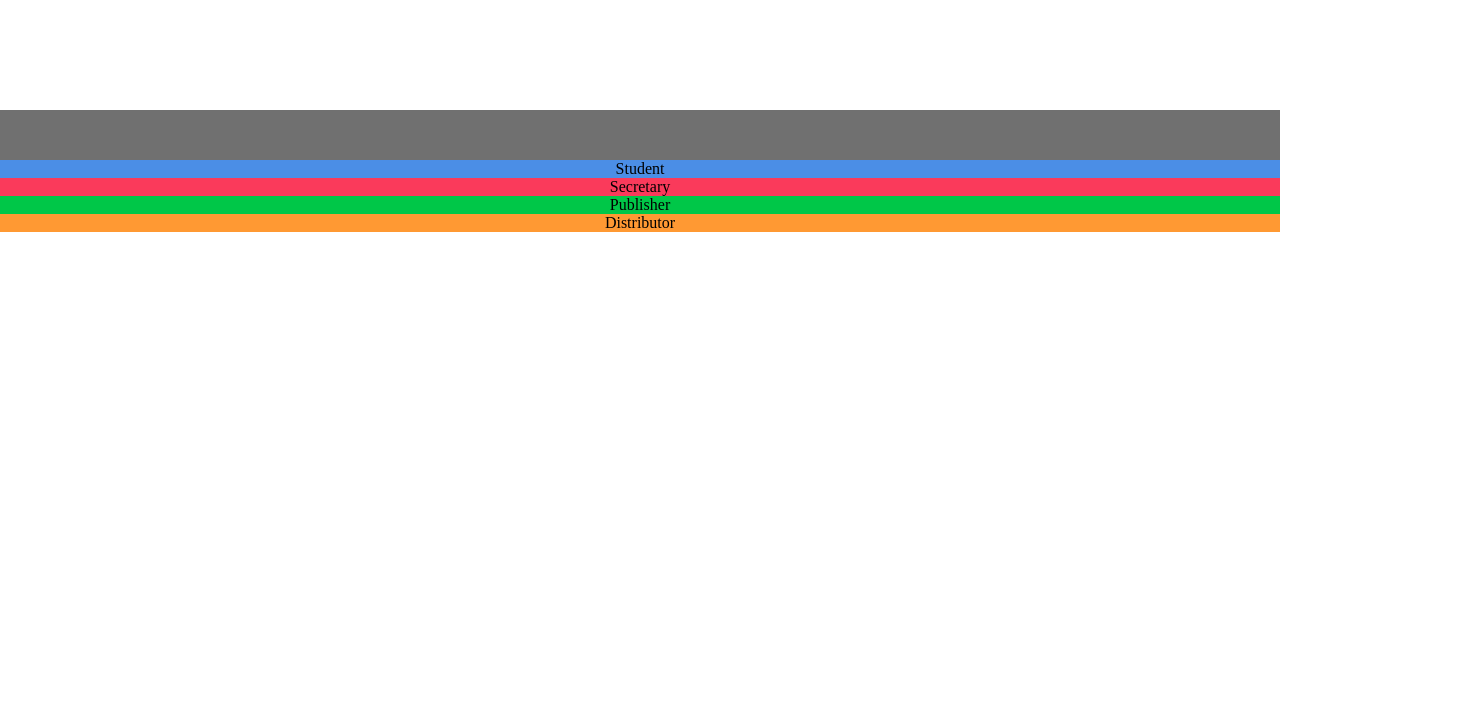
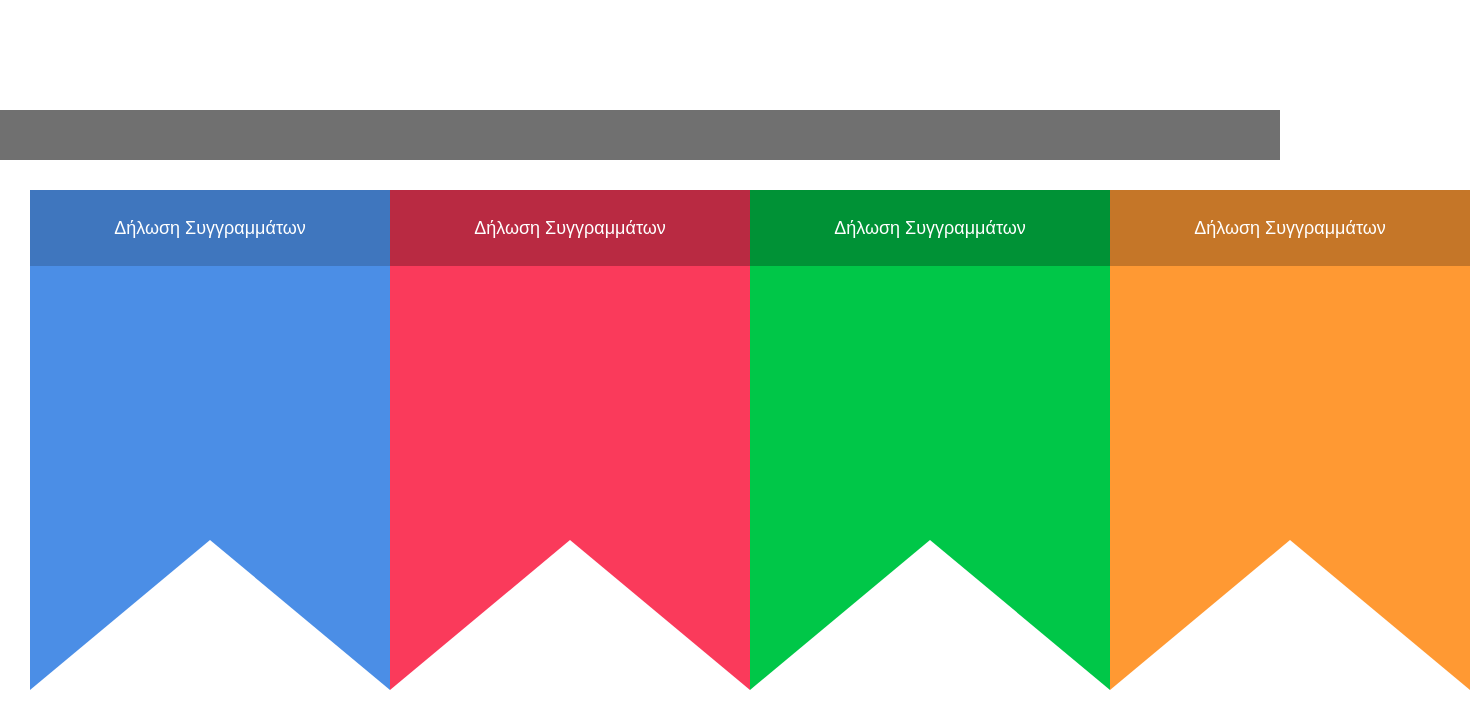
Before and after one commit to Learus/EAM_Eudox, a React app in the folder App/: page / in a window 1280 px wide. Shown: the top 728 px of the page, 1470 px wide, since content can reach past the window. Built offline with nearby package versions, Linux system fonts and the light colour scheme.

Commit message:
Getting Somewhere

```diff
--- a/App/src/client/components/Banner.js
+++ b/App/src/client/components/Banner.js
@@ -15,34 +15,35 @@ export default class Banner extends Component {
             case 'Student':
                 return (
                         <div className="stud-banner">
-                        Student
+                            <button>Δήλωση Συγγραμμάτων</button>
+                            <div className="stud-banner-below"/>
                         </div>
                 );
-            break;
 
             case 'Secretary':
                 return (
                         <div className="secr-banner">
-                        Secretary
+                            <button>Δήλωση Συγγραμμάτων</button>
+                            <div className="secr-banner-below"/>
                         </div>
                 );
-            break;
 
             case 'Publisher':
                 return (
                         <div className="publ-banner">
-                        Publisher
+                            <button>Δήλωση Συγγραμμάτων</button>
+                            <div className="publ-banner-below"/>
                         </div>
                 );
-            break;
 
             case 'Distributor':
                 return (
                         <div className="dist-banner">
-                        Distributor
+                            <button>Δήλωση Συγγραμμάτων</button>
+                            <div className="dist-banner-below"/>
                         </div>
+
                 );
-            break;
         }
     }
 }
--- a/App/src/client/components/Home.js
+++ b/App/src/client/components/Home.js
@@ -1,6 +1,7 @@
 import React, { Component } from 'react';
 import Header from './Header';
 import Banner from './Banner';
+import '../css/Home.css'
 
 export default class Home extends Component{
     render() {
--- a/App/src/client/css/Banner.css
+++ b/App/src/client/css/Banner.css
@@ -1,19 +1,88 @@
-.stud-banner {
-    grid-area: stud-banner;
-    background-color: #4B8EE6;
+.stud-banner, .secr-banner, .publ-banner, .dist-banner{
+    position: relative;
+    height: 500px;
+    width: 360px;
+    text-align: center;
+    display: inline-block;
 }
 
-.secr-banner  {
-    grid-area: secr-banner;
-    background-color: #FA3A5B;
+.stud-banner-below, .secr-banner-below, .publ-banner-below, .dist-banner-below {
+    width: 0;
+    height: 0;
+    display: inline-block;
+    border-bottom: 150px solid white;
+    position: relative;
+    top: 274px;
 }
 
-.publ-banner {
-    grid-area: publ-banner;
-    background-color: #00C748;
+.stud-banner>button, .secr-banner>button, .publ-banner>button, .dist-banner>button{
+    border: 0;
+    color: white;
+    width: 360px;
+    height: 76px;
+    font-size: large;
 }
 
+/*/////////////////////////////////////////////////////////////////////////////*/
+
+.stud-banner {
+    background-color: #4B8EE6;
+    /* grid-column: 1 / 2; */
+}
+
+.stud-banner>button{
+    background-color: rgb(63, 118, 190);
+}
+
+.stud-banner-below {
+    border-left: 180px solid #4B8EE6;
+	border-right: 180px solid #4B8EE6;
+}
+
+/*/////////////////////////////////////////////////////////////////////////////*/
+
+.secr-banner  {
+    background-color: #FA3A5B;
+    /* grid-column: 2 / 3; */
+}
+
+.secr-banner>button{
+    background-color: rgb(185, 42, 66);
+}
+
+.secr-banner-below {
+    border-left: 180px solid #FA3A5B;
+	border-right: 180px solid #FA3A5B;
+}
+
+/*/////////////////////////////////////////////////////////////////////////////*/
+
+.publ-banner {
+    background-color: #00C748;
+    /* grid-column: 3 / 4; */
+}
+
+.publ-banner>button{
+    background-color: rgb(0, 146, 54);
+}
+
+.publ-banner-below {
+    border-left: 180px solid #00C748;
+	border-right: 180px solid #00C748;
+}
+
+/*/////////////////////////////////////////////////////////////////////////////*/
+
 .dist-banner {
-    grid-area: dist-banner;
     background-color: #FF9933;
+    /* grid-column: 4/5; */
 }
+
+.dist-banner>button {
+    background-color: rgb(197, 118, 40);
+}
+
+.dist-banner-below {
+    border-left: 180px solid #FF9933;
+	border-right: 180px solid #FF9933;
+}
--- a/App/src/client/css/Home.css
+++ b/App/src/client/css/Home.css
@@ -2,9 +2,10 @@
 
 .grid-container {
     display: grid;
-    background-color: rgb(44, 180, 135);
-    padding: 10px;
+    background-color: transparent;
     grid-template-columns: 1fr 1fr 1fr 1fr;
-    grid-template-rows: 1fr;
+    grid-column-gap: 0px;
+    padding: 30px;
+    text-align: center;
     /*grid-template-areas: 'stud-banner secr-banner publ-banner dist-banner';*/
 }
```
Lines whose indentation alone changed are shown as unchanged.
